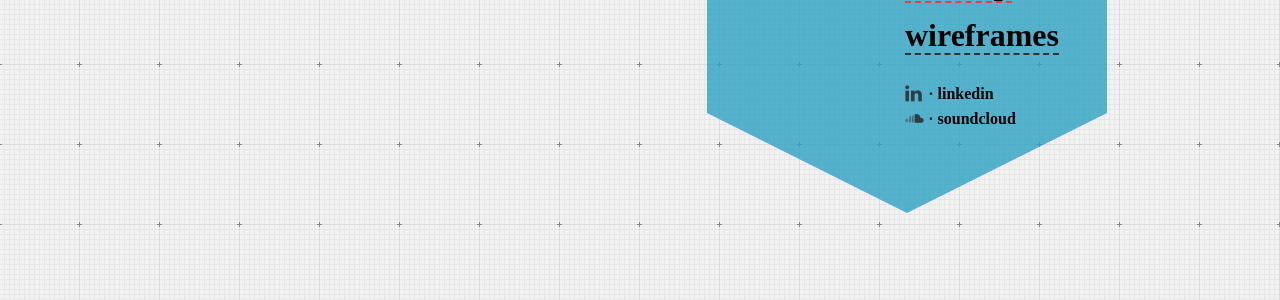
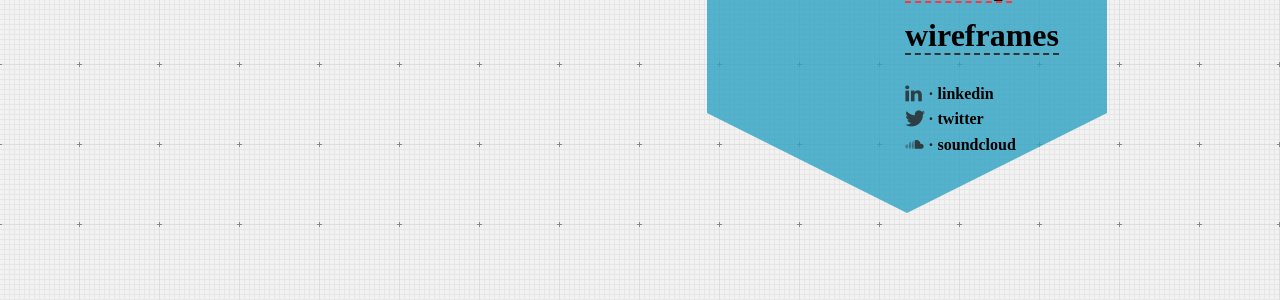
Before and after one commit to ctrl-b/bloganostra.com, a Jekyll site: the page built from index.html, in a window 1280 px wide. Shown: the part 416-716 px from the top of the page. Built offline with Jekyll 4.4.1, drawn with Linux system fonts in a browser that asks for light colours; some web fonts are replaced; Markdown is read by kramdown in place of the engine named in the settings; the list of posts is cut into pages by our own code.

Commit message:
Option for general linkedin profile
template modified to accept linked user in site config

```diff
--- a/_includes/menu.html
+++ b/_includes/menu.html
@@ -8,8 +8,8 @@
 					<li><a href="/wireframe/">wireframes</a></li>
 				</ul>
 				<ul>
-					<li><i class="icon-linkedin"></i> · <a href="http://www.linkedin.com/in/ulisesrojas" target="_blank">linkedin</a></li>
-					<!--li><i class="icon-twitter"></i> · <a href="#">twitter</a></li-->
+					<li><i class="icon-linkedin"></i> · <a href="http://www.linkedin.com/in/{{ site.linkedin }}" target="_blank">linkedin</a></li>
+					<li><i class="icon-twitter"></i> · <a href="https://twitter.com/{{ site.twitter }}">twitter</a></li>
 					<!--li><i class="icon-dribbble"></i> · <a href="#">dribbble</a></li-->
 					<li><i class="icon-soundcloud"></i> · <a href="https://soundcloud.com/tokenmusic" target="_blank">soundcloud</a></li>
 					<!--li><i class="icon-article-alt"></i> · <a href="#">blog</a></li-->
```
